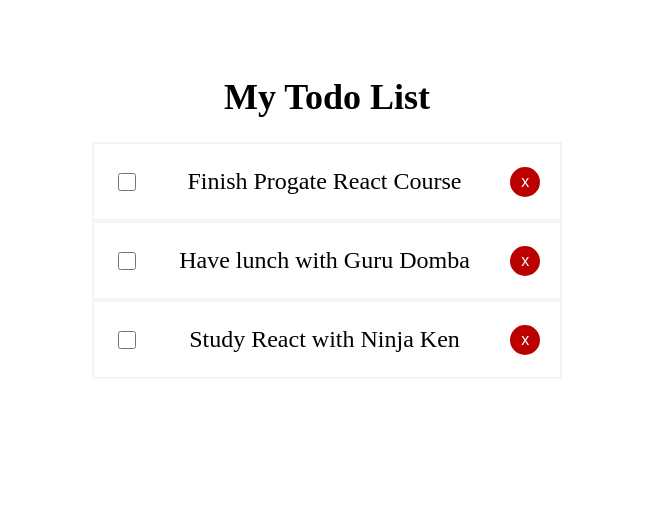
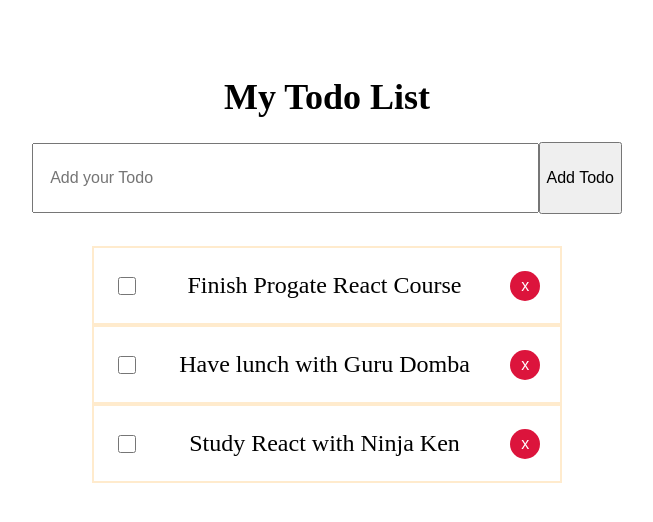
Before and after one commit to Janiedsriputrip/project-app-todo, a React (Vite) app: page / in a window 1280 px wide. Shown: the top 522 px of the page, without its empty margins (313-966 px from the left). Built offline with nearby package versions, Linux system fonts and the light colour scheme.

Commit message:
Develop add todo feature

```diff
--- a/src/App.jsx
+++ b/src/App.jsx
@@ -3,6 +3,7 @@
 import viteLogo from '/vite.svg'
 import './App.css'
 import Todos from './components/Todos';
+import TodoForm from './components/TodoForm'
 
 function App() {
   const [todos, setTodos] = useState([
@@ -40,11 +41,35 @@
   setTodos(updatedTodos);
  };
 
+  const addTodo = (todoTitle) => {
+    if (todoTitle === 'title'){
+      return
+    }
+
+    const newTodo = {
+      id: todos.length + 1,
+      title: todoTitle,
+      completed: false,
+    }
+
+    const updatedTodos = todos.concat(newTodo)
+    setTodos(updatedTodos)
+  }
+
+
+    console.log('This is addTodo Function is ')
+
 
   return (
      <div style={styles.container}>
       <h1 style={styles.title}>My Todo List</h1>
-      <Todos todos={todos} toggleCompleted={toggleCompleted} />
+      <TodoForm addTodo={addTodo} />
+      <Todos
+          todos={todos}
+          toggleCompleted={toggleCompleted}
+          deleteTodo={deleteTodo}
+           />
+
     </div>
   )
 
--- /dev/null
+++ b/src/components/TodoForm.jsx
@@ -0,0 +1,47 @@
+import React from 'react'
+
+const TodoForm = ({ addTodo }) => {
+
+
+  const handleSubmit = (event) => {
+    event.preventDefault()
+    addTodo()
+
+  }
+
+  return (
+    <div style={styles.container}>
+      <form
+        onSubmit={(event) => {
+          handleSubmit(event)
+        }}
+
+      >
+        <input
+          type="text"
+          placeholder="Add your Todo"
+          style={styles.formInput}
+        />
+        <button style={styles.button}>Add Todo</button>
+      </form>
+    </div>
+  )
+}
+
+const styles = {
+  container: {
+    marginBottom: '32px',
+  },
+  formInput: {
+    height: '66px',
+    width: '40%',
+    fontSize: '16px',
+    padding: '0 16px',
+  },
+  button: {
+    height: '72px',
+    fontSize: '16px',
+  },
+}
+
+export default TodoForm
--- a/src/components/TodoItem.jsx
+++ b/src/components/TodoItem.jsx
@@ -26,7 +26,7 @@
 
 const styles = {
   todoItem: {
-    border: '2px solid #f4f4f4',
+    border: '2px solid #FFEBCD',
     fontSize: '24px',
     display: 'flex',
     justifyContent: 'space-between',
@@ -38,7 +38,7 @@
     width: '18px',
   },
   button: {
-    backgroundColor: '#BB0000',
+    backgroundColor: '#DC143C',
     color: '#fff',
     height: '30px',
     width: '30px',
```
